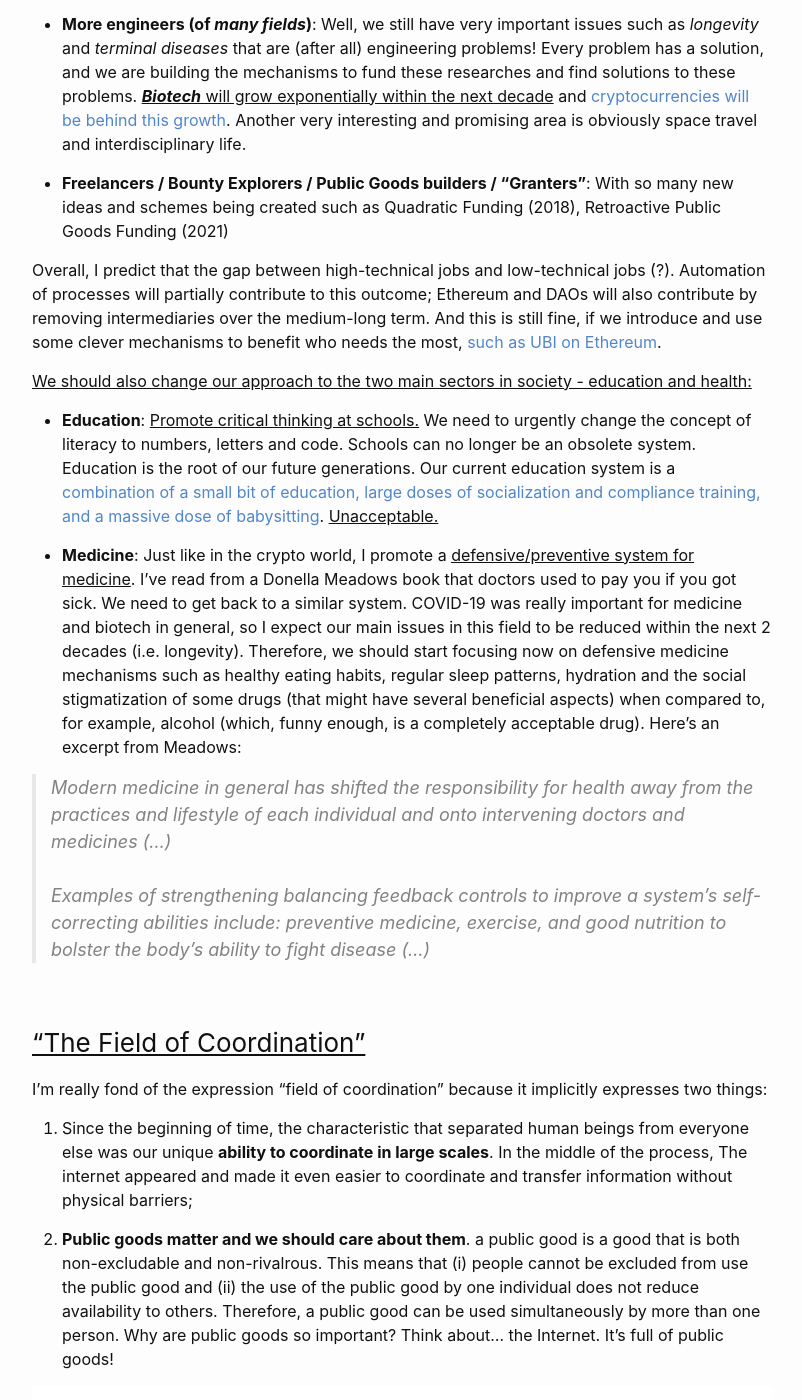
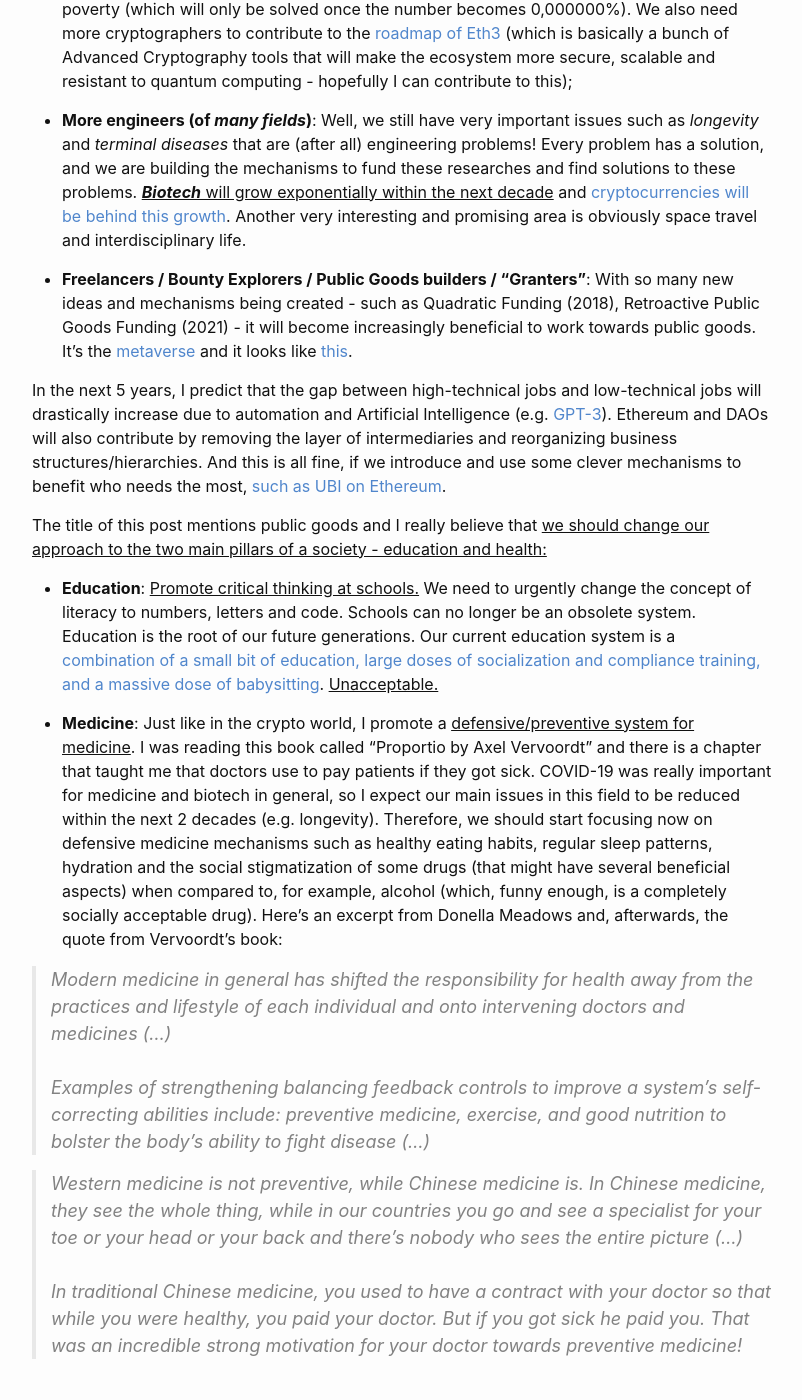
Before and after one commit to intldds/intldds.github.io, a Jekyll site: the page built from _posts/2021-08-01-paradigm.md, in a window 1280 px wide and 1400 px high, scrolled down 7120 px. Shown: the whole window, without its empty margins (238-1040 px from the left). Built offline with Jekyll 4.4.1, drawn with Linux system fonts in a browser that asks for light colours; some of the changed text lies outside the part shown.

Commit message:
Add Vervoordt quote

```diff
--- a/_posts/2021-08-01-paradigm.md
+++ b/_posts/2021-08-01-paradigm.md
@@ -210,7 +210,10 @@ role/position if we want this decentralized future to work;
 making DeFi totally acceptable and usable (which is totally fine, we can't create the perfect UX in a couple of months);
 
 
-* **Statisticians**: new indices to measure well-being since Gini is overhated;
+* **Statisticians**: always important to have people who are able to work with theoretical or applied statistics - for
+example, statisticians can play an important role in economic modelling for the web3 and create new indices to measure
+well-being and inequality (e.g. there are valid criticisms against the [HDI](https://www.investopedia.com/ask/answers/042815/are-there-critics-human-development-index-hdi.asp)
+and the Gini coefficient tries to [solve two problems at the same time](https://vitalik.ca/general/2021/07/29/gini.html)).
 
 
 * **Artificial Intelligence (AI) meets Ethereum**: This is sort of a sub-category of mechanism design,
@@ -232,16 +235,20 @@ behind this growth](https://www.lifespan.io/news/pulsechain-airdrop-has-raised-2
 and promising area is obviously space travel and interdisciplinary life.
 
 
-* **Freelancers / Bounty Explorers / Public Goods builders / "Granters"**: With so many new ideas and schemes being created
-such as Quadratic Funding (2018), Retroactive Public Goods Funding (2021)
+* **Freelancers / Bounty Explorers / Public Goods builders / "Granters"**: With so many new ideas and mechanisms being created -
+such as Quadratic Funding (2018), Retroactive Public Goods Funding (2021) - it will become increasingly beneficial to work
+towards public goods. It's the [metaverse](https://twitter.com/santiagoroel/status/1428259544707211265) and it looks
+like [this](https://twitter.com/owocki/status/1425914006162735106).
 
 
-Overall, I predict that the gap between high-technical jobs and low-technical jobs (?). Automation of processes will partially contribute
-to this outcome; Ethereum and DAOs will also contribute by removing intermediaries over the medium-long term.
-And this is still fine, if we introduce and use some clever mechanisms to benefit who needs the most,
+In the next 5 years, I predict that the gap between high-technical jobs and low-technical jobs will drastically increase due to
+automation and Artificial Intelligence (e.g. [GPT-3](https://openai.com/blog/openai-api/)). Ethereum and DAOs will also
+contribute by removing the layer of intermediaries and reorganizing business structures/hierarchies.
+And this is all fine, if we introduce and use some clever mechanisms to benefit who needs the most,
 [such as UBI on Ethereum](https://blog.kleros.io/introducing-ubi-universal-basic-income-for-humans/).
 
-<ins>We should also change our approach to the two main sectors in society - education and health:</ins>
+The title of this post mentions public goods and I really believe that <ins>we should change our approach to the two
+main pillars of a society - education and health:</ins>
 
 * **Education**: <ins>Promote critical thinking at schools.</ins> We need to urgently change the concept of literacy to
 numbers, letters and code. Schools can no longer be an obsolete system. Education is the root of our future generations. Our
@@ -249,18 +256,24 @@ current education system is a [combination of a small bit of education, large do
 massive dose of babysitting](https://twitter.com/NavalPodClips/status/1300523756260073472). <ins>Unacceptable.</ins>
 
 
-* **Medicine**: Just like in the crypto world, I promote a <ins>defensive/preventive system for medicine</ins>. I've read
-from a Donella Meadows book that doctors used to pay you if you got sick. We need to get back to a similar system.
-COVID-19 was really important for medicine and biotech in general, so I expect our main issues in this field
-to be reduced within the next 2 decades (i.e. longevity). Therefore, we should start focusing now on defensive medicine
-mechanisms such as healthy eating habits, regular sleep patterns, hydration and the social stigmatization of some drugs
-(that might have several beneficial aspects) when compared to, for example, alcohol (which, funny enough, is a completely acceptable drug).
-Here's an excerpt from Meadows:
+* **Medicine**: Just like in the crypto world, I promote a <ins>defensive/preventive system for medicine</ins>.
+I was reading this book called "Proportio by Axel Vervoordt" and there is a chapter that taught me that doctors use
+to pay patients if they got sick. COVID-19 was really important for medicine and biotech in general, so I expect our
+main issues in this field to be reduced within the next 2 decades (e.g. longevity). Therefore, we should start focusing
+now on defensive medicine mechanisms such as healthy eating habits, regular sleep patterns, hydration and the social
+stigmatization of some drugs (that might have several beneficial aspects) when compared to, for example, alcohol
+(which, funny enough, is a completely socially acceptable drug). Here's an excerpt from Donella Meadows and, afterwards, the
+quote from Vervoordt's book:
 
 > Modern medicine in general has shifted the responsibility for health away from the practices and lifestyle of each
 individual and onto intervening doctors and medicines (...) <br><br>
 Examples of strengthening balancing feedback controls to improve a system’s self-correcting abilities include:
 preventive medicine, exercise, and good nutrition to bolster the body’s ability to fight disease (...)
+
+> Western medicine is not preventive, while Chinese medicine is. In Chinese medicine, they see the whole thing, while in
+our countries you go and see a specialist for your toe or your head or your back and there's nobody who sees the entire picture (...)<br><br>
+In traditional Chinese medicine, you used to have a contract with your doctor so that while you were healthy, you paid your doctor.
+But if you got sick he paid you. That was an incredible strong motivation for your doctor towards preventive medicine!
 
 
 ### <ins>"The Field of Coordination"</ins>
```
